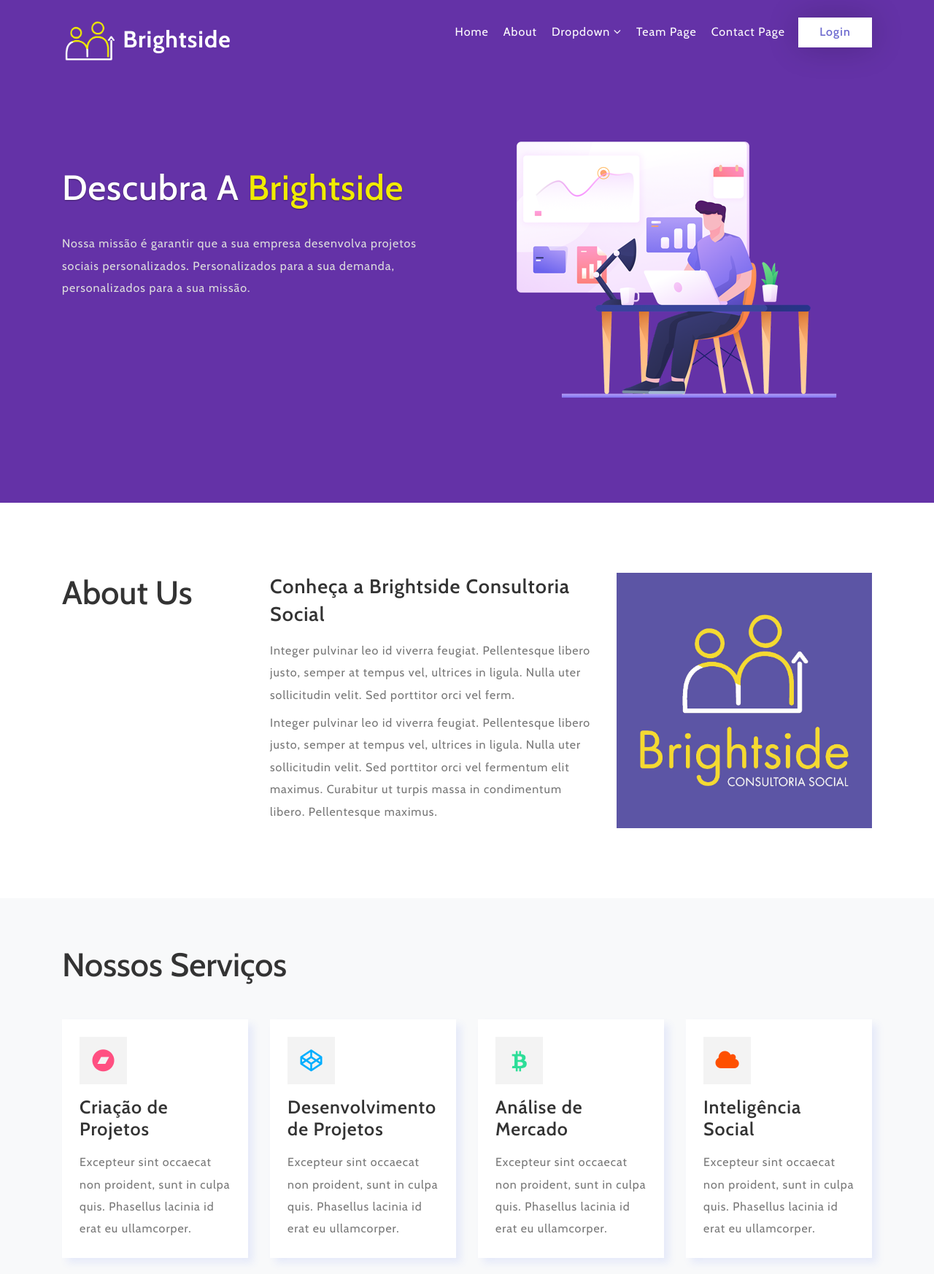
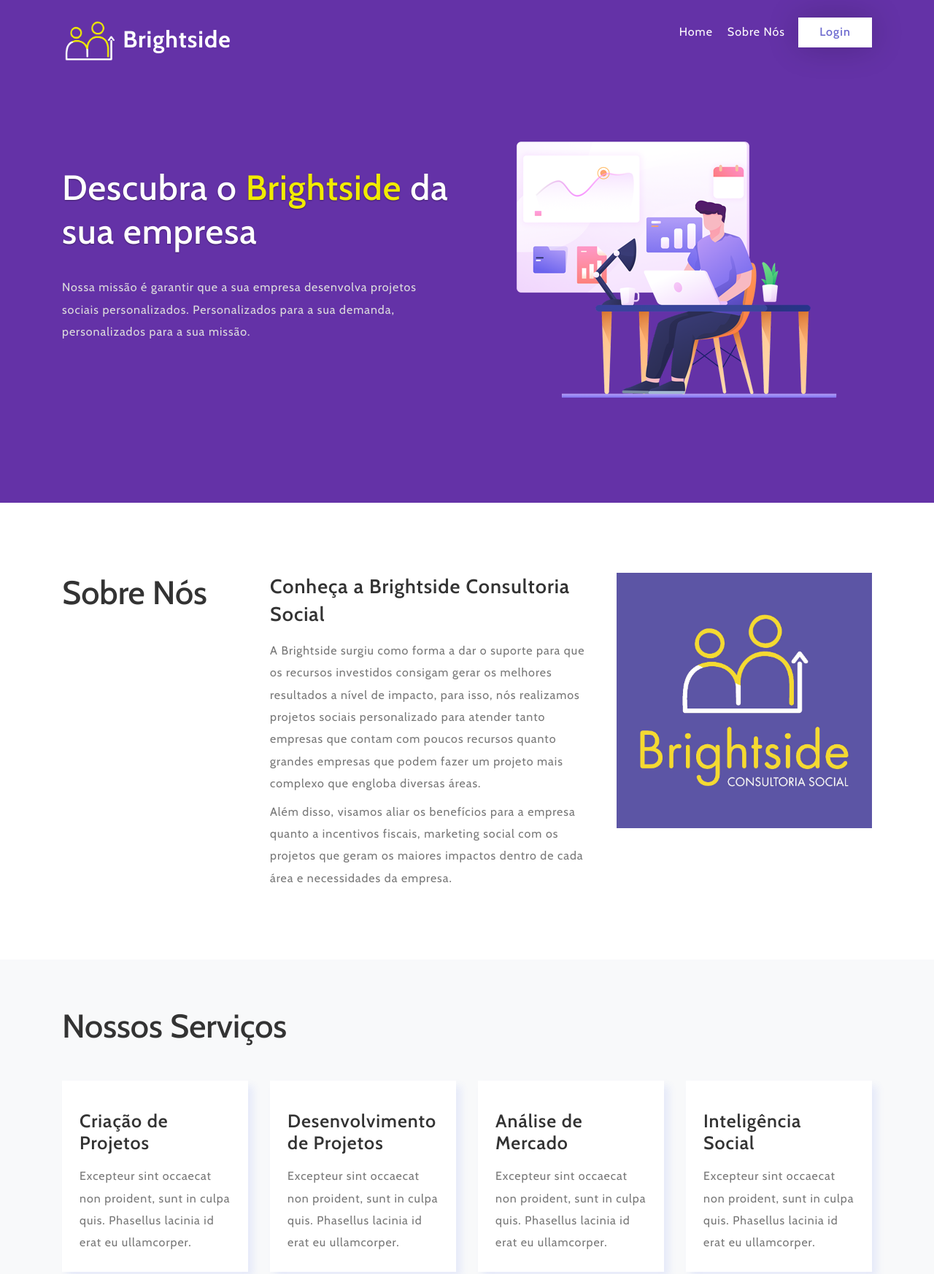
Before and after one commit to jg-lopes/brightside, a plain HTML site: page index.html in a window 1280 px wide. Shown: the top 1746 px of the page at 73% size. Drawn offline with nearby package versions, Linux system fonts and the light colour scheme.

Commit message:
Conluído sobre nós

```diff
--- a/css/style.css
+++ b/css/style.css
@@ -388,7 +388,6 @@ li > a:only-child:after { content: ''; }
     color: #fff;
     display: inline-block;
     font-size: 3.5em;
-    text-transform: capitalize;
 	line-height: 65px;
 	letter-spacing: 1px;
     text-shadow: 0 1px 2px rgba(0, 0, 0, 0.37);
--- a/index.html
+++ b/index.html
@@ -52,20 +52,7 @@ Smartphone Compatible web template, free webdesigns for Nokia, Samsung, LG, Sony
 			<input type="checkbox" id="drop" />
 			<ul class="menu mt-2 ml-auto">
 				<li class=""><a href="index.html">Home</a></li>
-				<li class=""><a href="#about">About</a></li>
-				<li class="">
-				<!-- First Tier Drop Down -->
-				<label for="drop-2" class="toggle">Dropdown <span class="fa fa-angle-down" aria-hidden="true"></span> </label>
-				<a href="#">Dropdown <span class="fa fa-angle-down" aria-hidden="true"></span></a>
-				<input type="checkbox" id="drop-2"/>
-				<ul class="inner-ul">
-					<li><a href="#process">Marketing Process</a></li>
-					<li><a href="#portfolio">Portfolio</a></li>
-				<li><a href="#partners">Partners</a></li>
-				</ul>
-				</li>
-				<li class=""><a href="team.html">Team Page</a></li>
-				<li class=""><a href="contact.html">Contact Page</a></li>
+				<li class=""><a href="#sobrenos">Sobre Nós</a></li>
 			</ul>
 			<div class="login-icon ml-lg-2">
 				<a class="user" href="#popup3"> Login</a>
@@ -83,7 +70,7 @@ Smartphone Compatible web template, free webdesigns for Nokia, Samsung, LG, Sony
 		<div class="row banner-text">
 			<div class="slider-info col-lg-6">
 				<div class="banner-info-grid mt-lg-5">
-					<h2>Descubra a <span class="bright-color">Brightside</span></h2>
+					<h2>Descubra o <span class="bright-color">Brightside</span> da sua empresa</h2>
 					<p>Nossa missão é garantir que a sua empresa desenvolva projetos sociais personalizados.
 					   Personalizados para a sua demanda, personalizados para a sua missão.</p>
 				</div>
@@ -99,16 +86,16 @@ Smartphone Compatible web template, free webdesigns for Nokia, Samsung, LG, Sony
 <!-- //banner -->
 
 <!-- about -->
-<section class="about py-5" id="about">
+<section class="about py-5" id="sobrenos">
 	<div class="container py-lg-5 py-sm-3">
 		<div class="row">
 			<div class="col-lg-3 about-left">
-				<h3 class="heading mb-lg-5 mb-4">About us</h3>
+				<h3 class="heading mb-lg-5 mb-4">Sobre Nós</h3>
 			</div>
 			<div class="col-lg-5 col-md-7 about-text">
 				<h3>Conheça a Brightside Consultoria Social </h3>
-				<p class="mt-3">Integer pulvinar leo id viverra feugiat. Pellentesque libero justo, semper at tempus vel, ultrices in ligula. Nulla uter sollicitudin velit. Sed porttitor orci vel ferm.</p>
-				<p class="mt-2">Integer pulvinar leo id viverra feugiat. Pellentesque libero justo, semper at tempus vel, ultrices in ligula. Nulla uter sollicitudin velit. Sed porttitor orci vel fermentum elit maximus. Curabitur ut turpis massa in condimentum libero. Pellentesque maximus.</p>
+				<p class="mt-3">A Brightside surgiu como forma a dar o suporte para que os recursos investidos consigam gerar os melhores resultados a nível de impacto, para isso, nós realizamos projetos sociais personalizado para atender tanto empresas que contam com poucos recursos quanto grandes empresas que podem fazer um projeto mais complexo que engloba diversas áreas.</p>
+				<p class="mt-2">Além disso, visamos aliar os benefícios para a empresa quanto a incentivos fiscais, marketing social com os projetos que geram os maiores impactos dentro de cada área e necessidades da empresa.</p>
 			</div>
 			<div class="col-lg-4 col-md-5 about-img">
 				<img src="images/logotipo_brightside.jpg" alt="" class="img-fluid"/>
@@ -125,36 +112,24 @@ Smartphone Compatible web template, free webdesigns for Nokia, Samsung, LG, Sony
 		<div class="feature-grids row">
 			<div class="col-lg-3 col-sm-6">
 				<div class="f1 icon1 p-4">
-					<div class="icon">
-						<span class="fa fa-bandcamp"></span>
-					</div>
 					<h3 class="my-3">Criação de Projetos</h3>
 					<p>Excepteur sint occaecat non proident, sunt in culpa quis. Phasellus lacinia id erat eu ullamcorper.</p>
 				</div>
 			</div>
 			<div class="col-lg-3 col-sm-6 mt-sm-0 mt-4">
 				<div class="f1 icon2 p-4">
-					<div class="icon">
-						<span class="fa fa-codepen"></span>
-					</div>
 					<h3 class="my-3">Desenvolvimento de Projetos</h3>
 					<p>Excepteur sint occaecat non proident, sunt in culpa quis. Phasellus lacinia id erat eu ullamcorper.</p>
 				</div>
 			</div>
 			<div class="col-lg-3 col-sm-6 mt-lg-0 mt-4">
 				<div class="f1 icon3 p-4">
-					<div class="icon">
-						<span class="fa fa-btc"></span>
-					</div>
 					<h3 class="my-3">Análise de Mercado</h3>
 					<p>Excepteur sint occaecat non proident, sunt in culpa quis. Phasellus lacinia id erat eu ullamcorper.</p>
 				</div>
 			</div>
 			<div class="col-lg-3 col-sm-6 mt-lg-0 mt-4">
 				<div class="f1 icon4 p-4">
-					<div class="icon">
-						<span class="fa fa-cloud"></span>
-					</div>
 					<h3 class="my-3">Inteligência Social</h3>
 					<p>Excepteur sint occaecat non proident, sunt in culpa quis. Phasellus lacinia id erat eu ullamcorper.</p>
 				</div>
```
